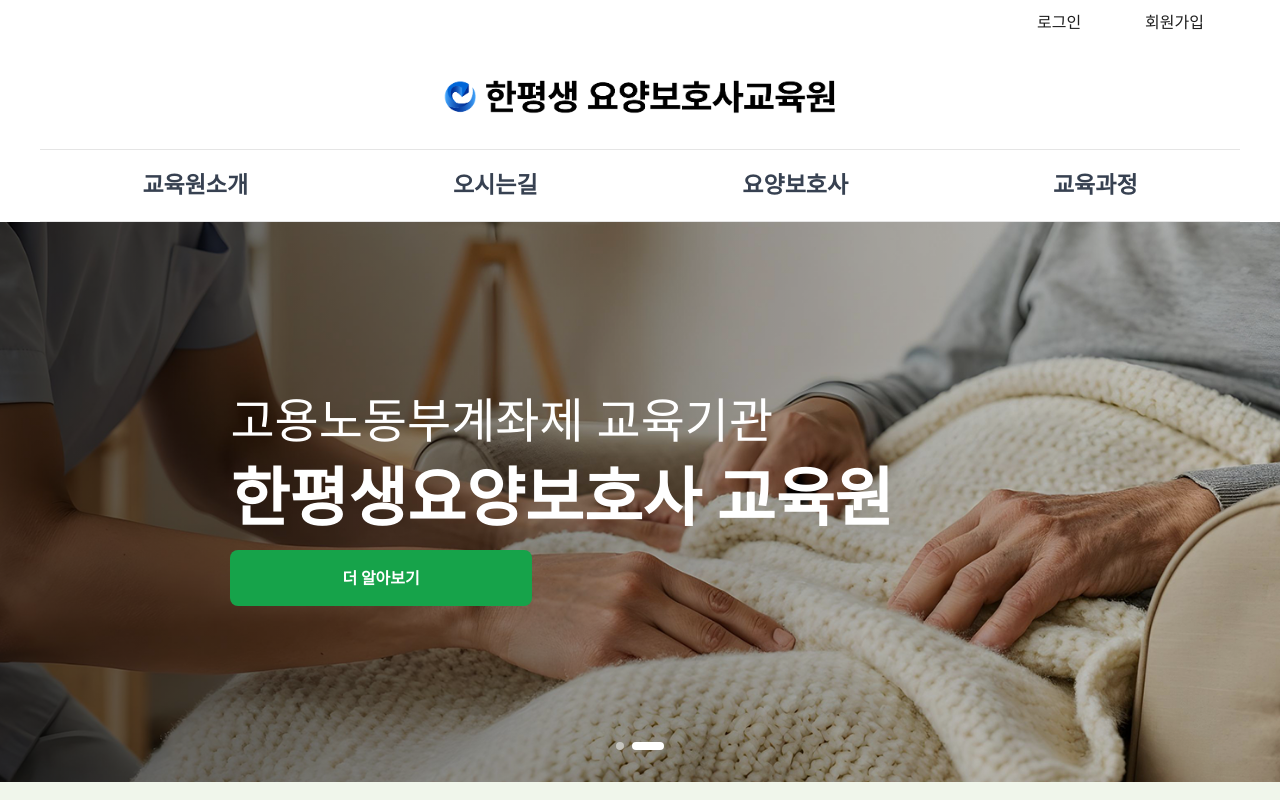
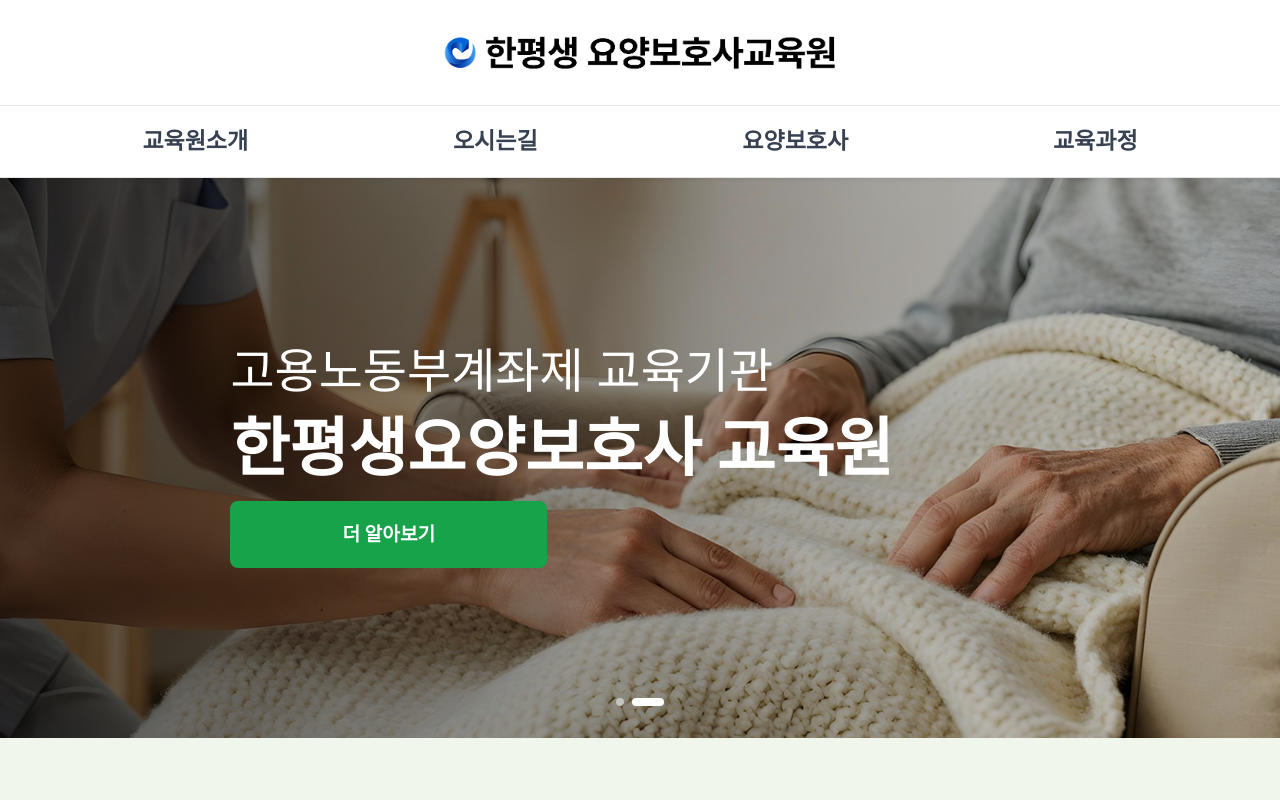
Before and after one commit to bp4sp4/caving_demo, a Next.js app: page / in a window 1280 px wide. Shown: the top 800 px of the page. Built offline with nearby package versions, Linux system fonts and the light colour scheme; a web font is replaced by a local one.

Commit message:
update map

```diff
--- a/app/components/Header.module.css
+++ b/app/components/Header.module.css
@@ -1,7 +1,21 @@
 .header {
-  width: 1200px;
+  width: 100%;
   margin: 0 auto;
   z-index: 1000;
+  position: sticky;
+  top: 0;
+  background-color: #ffffff;
+  box-shadow: 0 2px 4px rgba(0, 0, 0, 0.05);
+}
+
+.toolBox {
+  display: flex;
+  justify-content: flex-end;
+  gap: 1.5rem;
+  width: 100%;
+  margin: 0 auto;
+  padding: 0.5rem 1rem;
+  background-color: #ffffff;
 }
 
 .wrap {
@@ -43,11 +57,6 @@
   white-space: nowrap;
 }
 
-.toolBox {
-  display: flex;
-  justify-content: flex-end;
-  gap: 1.5rem;
-}
 
 .toolLink {
   font-size: 16px;
@@ -155,9 +164,17 @@
 }
 
 @media (max-width: 768px) {
+  .toolBox {
+    display: none;
+  }
+
   .header {
     width: 100%;
-    position: relative;
+    position: sticky;
+    top: 0;
+    z-index: 1000;
+    background-color: #ffffff;
+    box-shadow: 0 2px 4px rgba(0, 0, 0, 0.05);
   }
 
   .top {
--- a/app/components/Header.tsx
+++ b/app/components/Header.tsx
@@ -26,9 +26,10 @@
   };
 
   return (
-    <header className={styles.header} role="banner">
+    <>
+      {/* 로그인/회원가입 - 웹에서만 표시, sticky 아님 (요청으로 주석 처리)
+      <div className={styles.toolBox}>
         <div className={styles.wrap}>
-          <div className={styles.toolBox}>
           <Link href="/login" className={styles.toolLink}>
             로그인
           </Link>
@@ -36,6 +37,11 @@
             회원가입
           </Link>
         </div>
+      </div>
+      */}
+
+      {/* Sticky 헤더 영역 */}
+      <header className={styles.header} role="banner">
         <div id="Top" className={styles.top}>
           <div className={styles.wrap}>
             <div className={styles.logoBox}>
@@ -79,7 +85,6 @@
             </button>
           </div>
         </div>
-      </div>
         <div id="Top_menu" className={`${styles.topMenu} ${isMenuOpen ? styles.menuOpen : ''}`}>
           <div className={styles.wrap}>
             <nav className={styles.nav} aria-label="주요 메뉴">
@@ -99,5 +104,6 @@
           </div>
         </div>
       </header>
+    </>
   );
 }
--- a/app/components/NursingHomeWebsite.module.css
+++ b/app/components/NursingHomeWebsite.module.css
@@ -292,8 +292,8 @@
   color: #ffffff;
   border: none;
   border-radius: 8px;
-  padding: 1rem 7rem;
-  font-size: 1rem;
+  padding: 1.2rem 7rem;
+  font-size: 1.2rem;
   font-weight: 700;
   cursor: pointer;
   transition: all 0.3s;
@@ -903,7 +903,9 @@
   }
 
   .consultationContainer {
-    grid-template-columns: 1fr;
+    display: flex;
+    align-items: center;
+    justify-content: center;
     gap: 3rem;
   }
 
```
Lines whose indentation alone changed are shown as unchanged.
